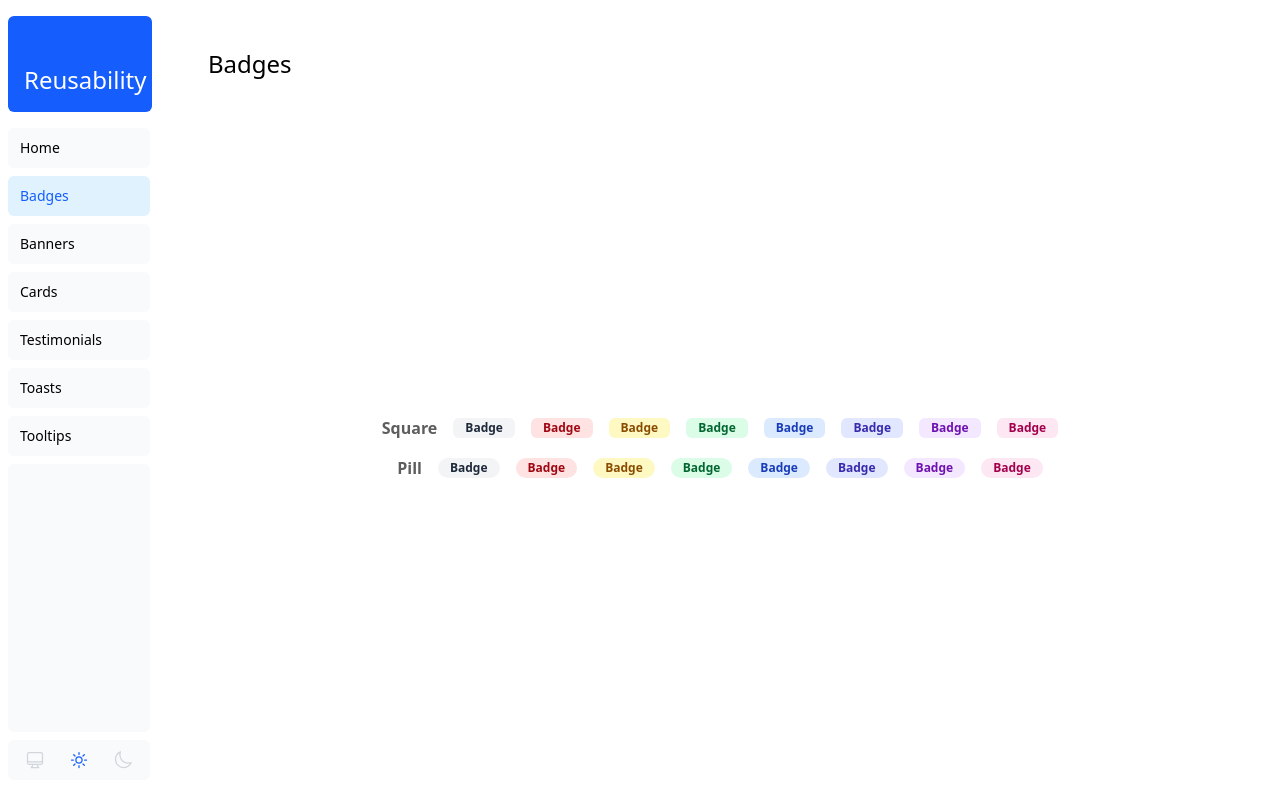
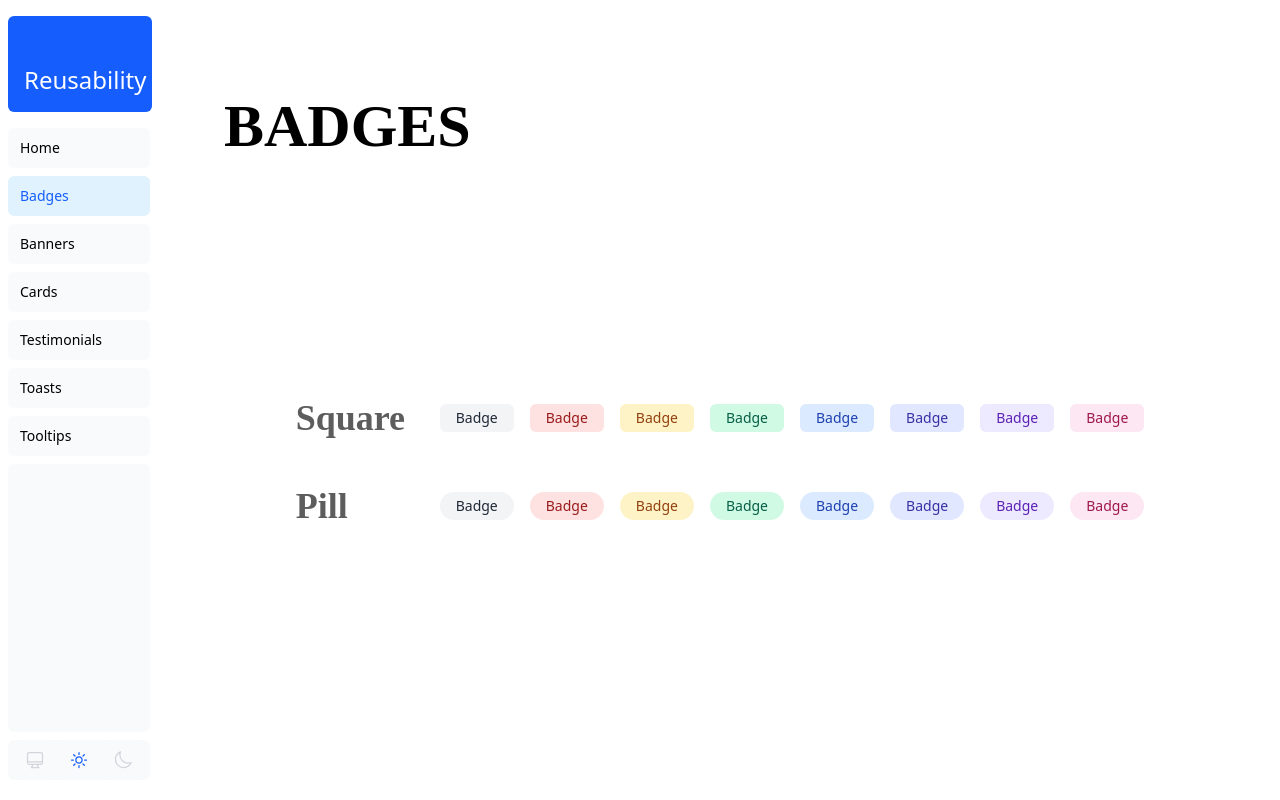
Before and after one commit to messams/component-library, a React (Vite) app: page /badges in a window 1280 px wide. Built offline with nearby package versions, Linux system fonts and the light colour scheme.

Commit message:
update badges page and bage components

```diff
--- a/src/components/Badge.tsx
+++ b/src/components/Badge.tsx
@@ -1,41 +1,38 @@
-import clsx from "clsx";
+import { cn } from "../utils"
 
-const variants: Record<string, string> = {
-    gray: "bg-gray-100 text-gray-800",
-    red: "bg-red-100 text-red-800",
-    yellow: "bg-yellow-100 text-yellow-800",
-    green: "bg-green-100 text-green-800",
-    blue: "bg-blue-100 text-blue-800",
-    indigo: "bg-indigo-100 text-indigo-800",
-    purple: "bg-purple-100 text-purple-800",
-    pink: "bg-pink-100 text-pink-800",
-};
+interface BadgeProps extends React.HTMLAttributes<HTMLDivElement> {
+    variant?: "default" | "red" | "yellow" | "green" | "lightBlue" | "blue" | "purple" | "pink"
+    shape?: "square" | "pill"
+}
 
-const Badge = ({
-    children,
-    className,
-    shape = "square",
-    variant = "gray",
-    ...rest
-}: {
-    children: React.ReactNode,
-    className?: string,
-    shape?: "square" | "pill",
-    variant?: "gray" | "red" | "yellow" | "green" | "blue" | "indigo" | "purple" | "pink"
-}) => {
+export function Badge({ className, variant = "default", shape = "square", children, ...props }: BadgeProps) {
+    const variantStyles = {
+        default: "bg-[#f3f4f6] text-[#1f2937]",
+        red: "bg-[#fee2e2] text-[#991b1b]",
+        yellow: "bg-[#fef3c7] text-[#92400e]",
+        green: "bg-[#d1fae5] text-[#065f46]",
+        lightBlue: "bg-[#dbeafe] text-[#1e40af]",
+        blue: "bg-[#e0e7ff] text-[#3730a3]",
+        purple: "bg-[#ede9fe] text-[#5b21b6]",
+        pink: "bg-[#fce7f3] text-[#9d174d]",
+    }
+
+    const shapeStyles = {
+        square: "rounded-md",
+        pill: "rounded-full",
+    }
 
     return (
-        <span
-            {...rest}
-            className={clsx(
-                "inline-block px-3 py-[2px] text-xs font-semibold",
-                shape === "square" ? "rounded-md" : "rounded-full",
-                variants[variant],
-                className
-            )}>
+        <div
+            className={cn(
+                "inline-flex items-center justify-center px-4 py-1 text-sm font-medium",
+                variantStyles[variant],
+                shapeStyles[shape],
+                className,
+            )}
+            {...props}
+        >
             {children}
-        </span>
-    );
+        </div>
+    )
 }
-
-export default Badge;
--- a/src/routes/Badges.tsx
+++ b/src/routes/Badges.tsx
@@ -1,42 +1,43 @@
-import Badge from "../components/Badge";
+import { Badge } from '../components/Badge';
 
 const Badges = () => {
+    const variants = ["default", "red", "yellow", "green", "lightBlue", "blue", "purple", "pink"] as const
+
     return (
-        <div className="w-full h-full">
-            <div className="flex w-full items-center justify-between">
-                <h1 className={`text-2xl font-medium`}>Badges</h1>
-            </div>
-            <div className="h-full flex flex-col flex-wrap gap-4 mt-4 justify-center items-center">
-                <div className="flex flex-row flex-wrap gap-4 justify-center items-center">
-                    <h2 className="text-[#5E5D5D] font-semibold">
+        <div className="w-full h-full container mx-auto px-4 py-12 flex flex-col">
+            <h1 className="text-6xl font-black mb-16 text-left" style={{ fontFamily: "cursive" }}>
+                BADGES
+            </h1>
+
+            <div className="space-y-12 w-full h-full flex flex-col items-center justify-center">
+                <div className="flex items-center gap-4">
+                    <div className="w-32 text-4xl font-bold text-[#5e5d5d]" style={{ fontFamily: "cursive" }}>
                         Square
-                    </h2>
-                    <Badge variant="gray">Badge</Badge>
-                    <Badge variant="red">Badge</Badge>
-                    <Badge variant="yellow">Badge</Badge>
-                    <Badge variant="green">Badge</Badge>
-                    <Badge variant="blue">Badge</Badge>
-                    <Badge variant="indigo">Badge</Badge>
-                    <Badge variant="purple">Badge</Badge>
-                    <Badge variant="pink">Badge</Badge>
+                    </div>
+                    <div className="flex flex-wrap gap-4">
+                        {variants.map((variant) => (
+                            <Badge key={`square-${variant}`} variant={variant} shape="square">
+                                Badge
+                            </Badge>
+                        ))}
+                    </div>
                 </div>
-                <div className="flex flex-row flex-wrap gap-4 justify-center items-center">
-                    <h2 className="text-[#5E5D5D] font-semibold">
+
+                <div className="flex items-center gap-4">
+                    <div className="w-32 text-4xl font-bold text-[#5e5d5d]" style={{ fontFamily: "cursive" }}>
                         Pill
-                    </h2>
-                    <Badge shape="pill" variant="gray">Badge</Badge>
-                    <Badge shape="pill" variant="red">Badge</Badge>
-                    <Badge shape="pill" variant="yellow">Badge</Badge>
-                    <Badge shape="pill" variant="green">Badge</Badge>
-                    <Badge shape="pill" variant="blue">Badge</Badge>
-                    <Badge shape="pill" variant="indigo">Badge</Badge>
-                    <Badge shape="pill" variant="purple">Badge</Badge>
-                    <Badge shape="pill" variant="pink">Badge</Badge>
+                    </div>
+                    <div className="flex flex-wrap gap-4">
+                        {variants.map((variant) => (
+                            <Badge key={`pill-${variant}`} variant={variant} shape="pill">
+                                Badge
+                            </Badge>
+                        ))}
+                    </div>
                 </div>
             </div>
-
         </div>
-    );
+    )
 }
 
 export default Badges;
```
